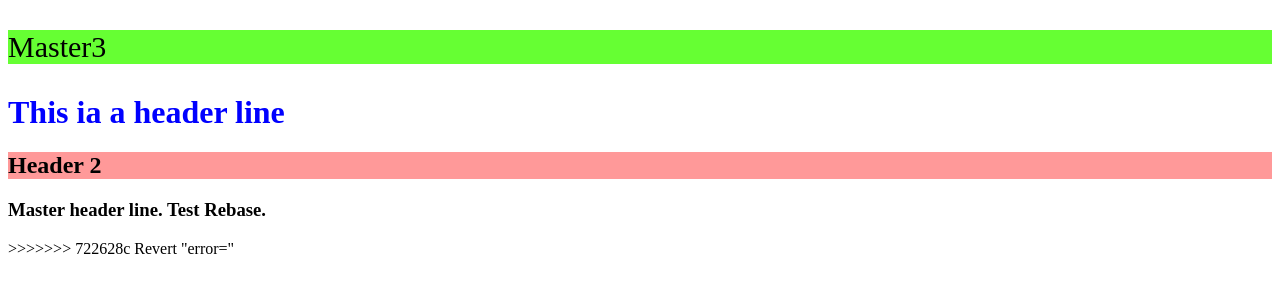
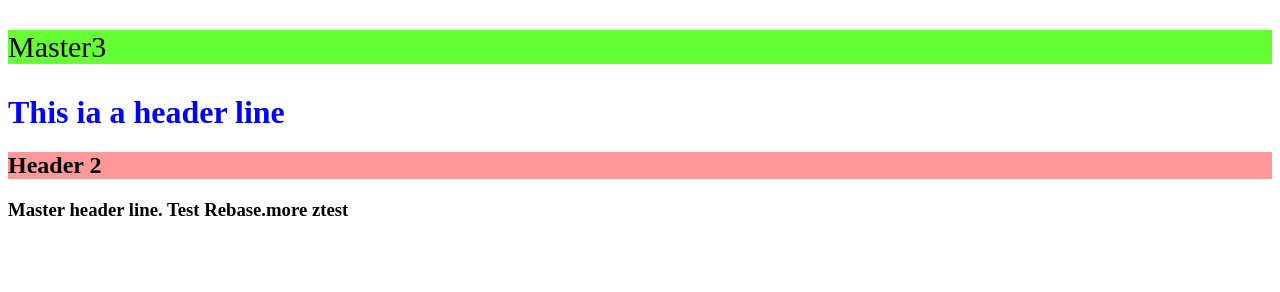
Before and after one commit to Ollyagr/WEBIDE, a website: page webapp/index.html in a window 1280 px wide. Drawn offline with Linux system fonts and the light colour scheme.

Commit message:
more test??

```diff
--- a/webapp/index.html
+++ b/webapp/index.html
@@ -11,7 +11,7 @@
     	Header 2
     </h2>
 
-    <h3>Master header line. Test Rebase.</h3>
->>>>>>> 722628c Revert "error="
+    <h3>Master header line. Test Rebase.more ztest</h3>
+
   </body>
 </html>
```
